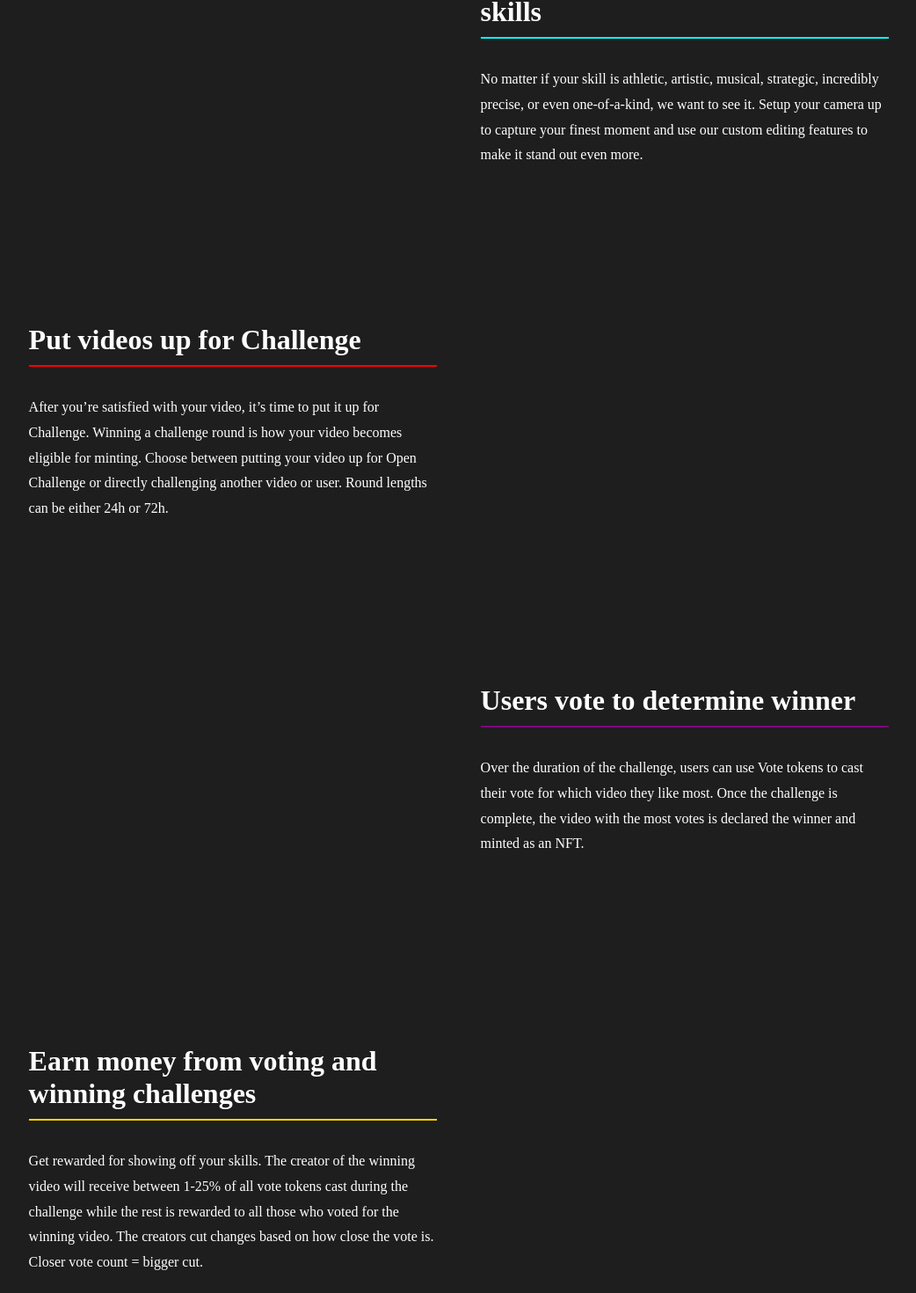
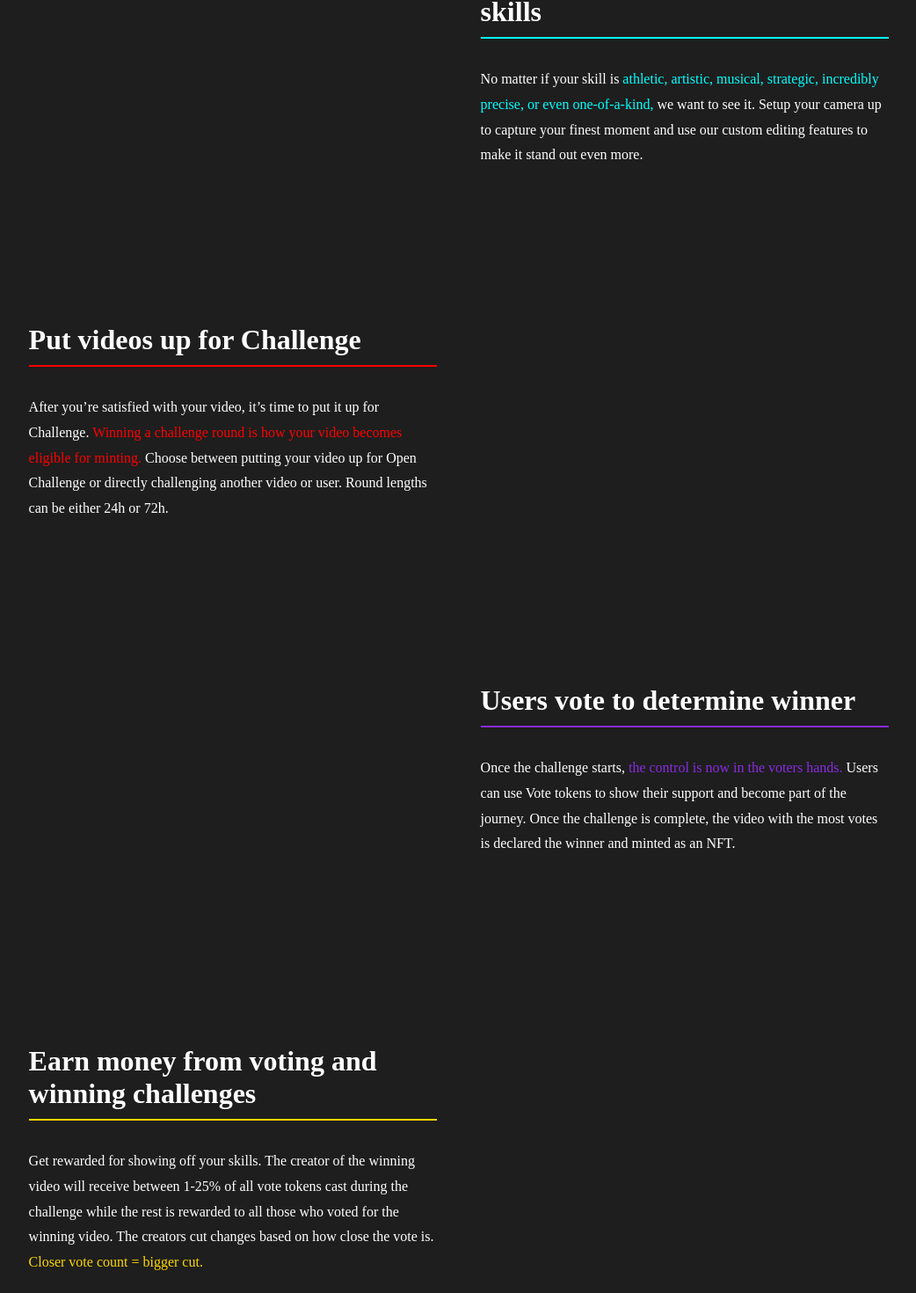
Before and after one commit to Gnorme/AllSkills, a Svelte app: page / in a window 1280 px wide. Shown: the part 3777-5247 px from the top of the page at 88% size, without its empty margins (112-1154 px from the left). Built offline with nearby package versions, Linux system fonts and the light colour scheme; a web font is replaced by a local one.

Commit message:
Add files via upload

```diff
--- a/src/Challenge.svelte
+++ b/src/Challenge.svelte
@@ -5,7 +5,7 @@
         </div>
         <div class="content second">
             <h3 style="border-bottom: 2px solid aqua;">Take videos showcasing your skills</h3>
-            <p>No matter if your skill is athletic, artistic, musical,  strategic,  incredibly precise, or even one-of-a-kind, we want to see it. Setup your camera up to capture your finest moment and use our custom editing features to make it stand out even more.</p>
+            <p>No matter if your skill is  <span style="color:aqua;">athletic, artistic, musical,  strategic,  incredibly precise, or even one-of-a-kind,</span> we want to see it. Setup your camera up to capture your finest moment and use our custom editing features to make it stand out even more.</p>
         </div>
     </div>
     <div class="section">
@@ -14,7 +14,7 @@
         </div>
         <div class="content first">
             <h3 style="border-bottom: 2px solid red;">Put videos up for Challenge</h3>
-            <p>After you’re satisfied with your video, it’s time to put it up for Challenge. Winning a challenge round is how your video becomes eligible for minting. Choose between putting your video up for Open Challenge or directly challenging another video or user. Round lengths can be either 24h or 72h.</p>
+            <p>After you’re satisfied with your video, it’s time to put it up for Challenge.  <span style="color:red;">Winning a challenge round is how your video becomes eligible for minting.</span> Choose between putting your video up for Open Challenge or directly challenging another video or user. Round lengths can be either 24h or 72h.</p>
         </div>
     </div>
     <div class="section">
@@ -22,8 +22,8 @@
             <img src="" />
         </div>
         <div class="content second">
-            <h3 style="border-bottom: 2px solid purple;">Users vote to determine winner</h3>
-            <p>Over the duration of the challenge, users can use Vote tokens to cast their vote for which video they like most. Once the challenge is complete, the video with the most votes is declared the winner and minted as an NFT.</p>
+            <h3 style="border-bottom: 2px solid blueviolet;">Users vote to determine winner</h3>
+            <p>Once the challenge starts, <span style="color:blueviolet;">the control is now in the voters hands.</span> Users can use Vote tokens to show their support and become part of the journey. Once the challenge is complete, the video with the most votes is declared the winner and minted as an NFT.</p>
         </div>
     </div>
     <div class="section">
@@ -32,7 +32,7 @@
         </div>
         <div class="content first">
             <h3 style="border-bottom: 2px solid gold;">Earn money from voting and winning challenges</h3>
-            <p>Get rewarded for showing off your skills. The creator of the winning video will receive between 1-25% of all vote tokens cast during the challenge while the rest is rewarded to all those who voted for the winning video. The creators cut changes based on how close the vote is. Closer vote count = bigger cut.</p>
+            <p>Get rewarded for showing off your skills. The creator of the winning video will receive between 1-25% of all vote tokens cast during the challenge while the rest is rewarded to all those who voted for the winning video. The creators cut changes based on how close the vote is. <span style="color: gold;">Closer vote count = bigger cut.</span></p>
         </div>
     </div>
     <div class="video-container">
```
